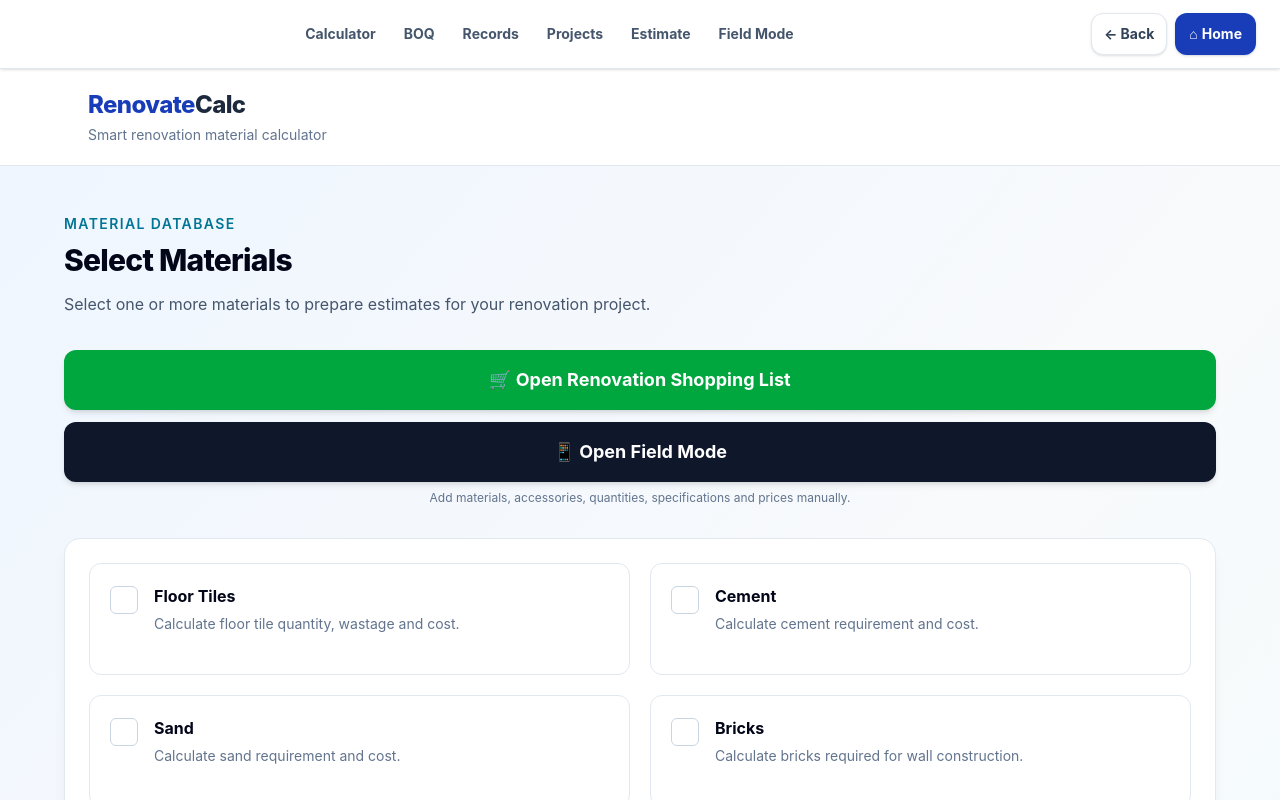
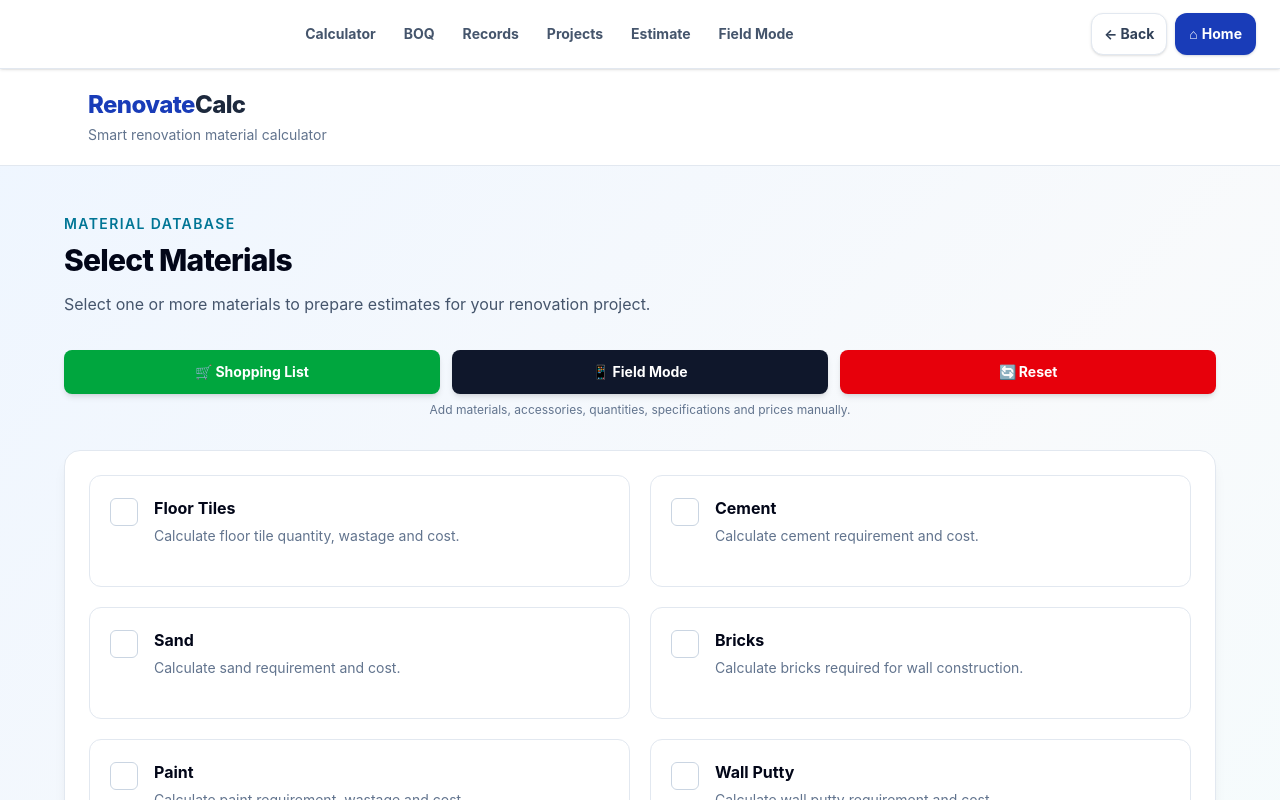
Before and after one commit to udevharsh76-collab/home-renovation-calculator, a React (Vite) app: page / in a window 1280 px wide. Shown: the top 800 px of the page. Built offline with nearby package versions, Linux system fonts and the light colour scheme.

Commit message:
Update Material Database

```diff
--- a/src/App.jsx
+++ b/src/App.jsx
@@ -30,6 +30,7 @@ import CalculationRecords from "./CalculationRecords";
 import {
   getProject,
   saveBOQItem,
+  clearProject,
 } from "./ProjectStorage";
 
 
@@ -136,6 +137,52 @@ function App() {
     });
   };
 
+  /* =========================================================
+   RESET ENTIRE PROJECT
+========================================================= */
+
+const handleResetProject = () => {
+  const confirmed = window.confirm(
+    "Reset the entire project?\n\nAll project information, rooms, measurements, materials, shopping list, BOQ, labour, photos and estimate data will be cleared."
+  );
+
+  if (!confirmed) {
+    return;
+  }
+
+  /*
+    Clear the saved project from localStorage
+    and create a completely fresh project.
+  */
+  clearProject();
+
+  /*
+    Reset all App-level React state.
+  */
+  setSelectedMaterials([]);
+  setBoqItems([]);
+  setLabourTotal(0);
+  setCurrentCalculation(null);
+
+  /*
+    Reset navigation.
+  */
+  setHistory([]);
+
+  localStorage.removeItem(
+    "renovatecalc_navigation_history"
+  );
+
+  /*
+    Return to the existing Home / Database screen.
+  */
+  setScreenState("database");
+
+  localStorage.setItem(
+    "renovatecalc_current_screen",
+    "database"
+  );
+};
 
   /* =========================================================
      HOME
@@ -916,7 +963,13 @@ function App() {
 
         onFieldMode={() => {
           setScreen("field");
+
         }}
+
+        onResetProject={
+          handleResetProject
+        }
+
       />
     );
   }
--- a/src/BOQ.jsx
+++ b/src/BOQ.jsx
@@ -291,9 +291,23 @@ function BOQ({
    * ============================================================
    */
 
-  const handleRefresh = () => {
-    window.location.reload();
-  };
+ const handleRefresh = () => {
+  try {
+    const savedProject = JSON.parse(
+      localStorage.getItem(PROJECT_STORAGE_KEY)
+    );
+
+    const refreshedItems = Array.isArray(savedProject?.boqItems)
+      ? savedProject.boqItems
+      : [];
+
+    if (onItemsChange) {
+      onItemsChange(refreshedItems);
+    }
+  } catch (error) {
+    console.error("Failed to refresh BOQ:", error);
+  }
+};
 
   /*
    * ============================================================
--- a/src/CalculationRecords.jsx
+++ b/src/CalculationRecords.jsx
@@ -197,33 +197,51 @@ function CalculationRecords({
      REFRESH
   ======================================================= */
 
-  const handleRefresh = () => {
-    try {
-      const project = getProject();
+  /* =======================================================
+   REFRESH
+======================================================= */
 
-      const updatedItems =
-        Array.isArray(project?.boqItems)
-          ? project.boqItems
-          : [];
+const handleRefresh = () => {
+  try {
+    // Read the latest project directly from localStorage.
+    const rawProject = localStorage.getItem(
+      PROJECT_STORAGE_KEY
+    );
 
-      setRecords(updatedItems);
-
-      if (onItemsChange) {
-        onItemsChange(updatedItems);
-      }
-    } catch (error) {
-      console.error(
-        "Failed to refresh calculation records:",
-        error
-      );
-
+    if (!rawProject) {
       setRecords([]);
 
       if (onItemsChange) {
         onItemsChange([]);
       }
+
+      return;
     }
-  };
+
+    const project = JSON.parse(rawProject);
+
+    const updatedItems = Array.isArray(
+      project?.boqItems
+    )
+      ? project.boqItems
+      : [];
+
+    // Update this page immediately.
+    setRecords(updatedItems);
+
+    // Update App.jsx so the rest of the app
+    // receives the same refreshed BOQ data.
+    if (onItemsChange) {
+      onItemsChange([...updatedItems]);
+    }
+
+  } catch (error) {
+    console.error(
+      "Calculation Records refresh failed:",
+      error
+    );
+  }
+};
 
 
   /* =======================================================
--- a/src/MaterialDatabase.jsx
+++ b/src/MaterialDatabase.jsx
@@ -5,6 +5,7 @@ function MaterialDatabase({
   onShoppingList,
   onBOQ,
   onFieldMode,
+  onResetProject,
   selectedMaterials,
   onSelectedMaterialsChange,
 })
@@ -68,24 +69,36 @@ function MaterialDatabase({
           </div>
 
           {/* SHOPPING LIST - TOP GREEN BUTTON */}
+          {/* TOP ACTION BUTTONS */}
 <div className="mt-8">
+
+  <div className="grid grid-cols-3 gap-3">
 
     <button
       type="button"
       onClick={onShoppingList}
-              className="w-full rounded-xl bg-green-600 px-6 py-4 text-lg font-bold text-white shadow-md transition hover:bg-green-700 focus:outline-none focus-visible:ring-4 focus-visible:ring-green-200"
+      className="rounded-lg bg-green-600 px-3 py-3 text-sm font-bold text-white shadow-md transition hover:bg-green-700 focus:outline-none focus-visible:ring-4 focus-visible:ring-green-200"
     >
-              🛒 Open Renovation Shopping List
+      🛒 Shopping List
     </button>
 
     <button
       type="button"
       onClick={onFieldMode}
-              className="mt-3 w-full rounded-xl bg-slate-900 px-6 py-4 text-lg font-bold text-white shadow-md transition hover:bg-slate-950 focus:outline-none focus-visible:ring-4 focus-visible:ring-slate-300"
+      className="rounded-lg bg-slate-900 px-3 py-3 text-sm font-bold text-white shadow-md transition hover:bg-slate-950 focus:outline-none focus-visible:ring-4 focus-visible:ring-slate-300"
     >
-              📱 Open Field Mode
+      📱 Field Mode
     </button>
 
+    <button
+      type="button"
+      onClick={onResetProject}
+      className="rounded-lg bg-red-600 px-3 py-3 text-sm font-bold text-white shadow-md transition hover:bg-red-700 focus:outline-none focus-visible:ring-4 focus-visible:ring-red-200"
+    >
+      🔄 Reset
+    </button>
+
+  </div>
 
   <p className="mt-2 text-center text-xs text-slate-500">
     Add materials, accessories, quantities, specifications and
```
Lines whose indentation alone changed are shown as unchanged.
